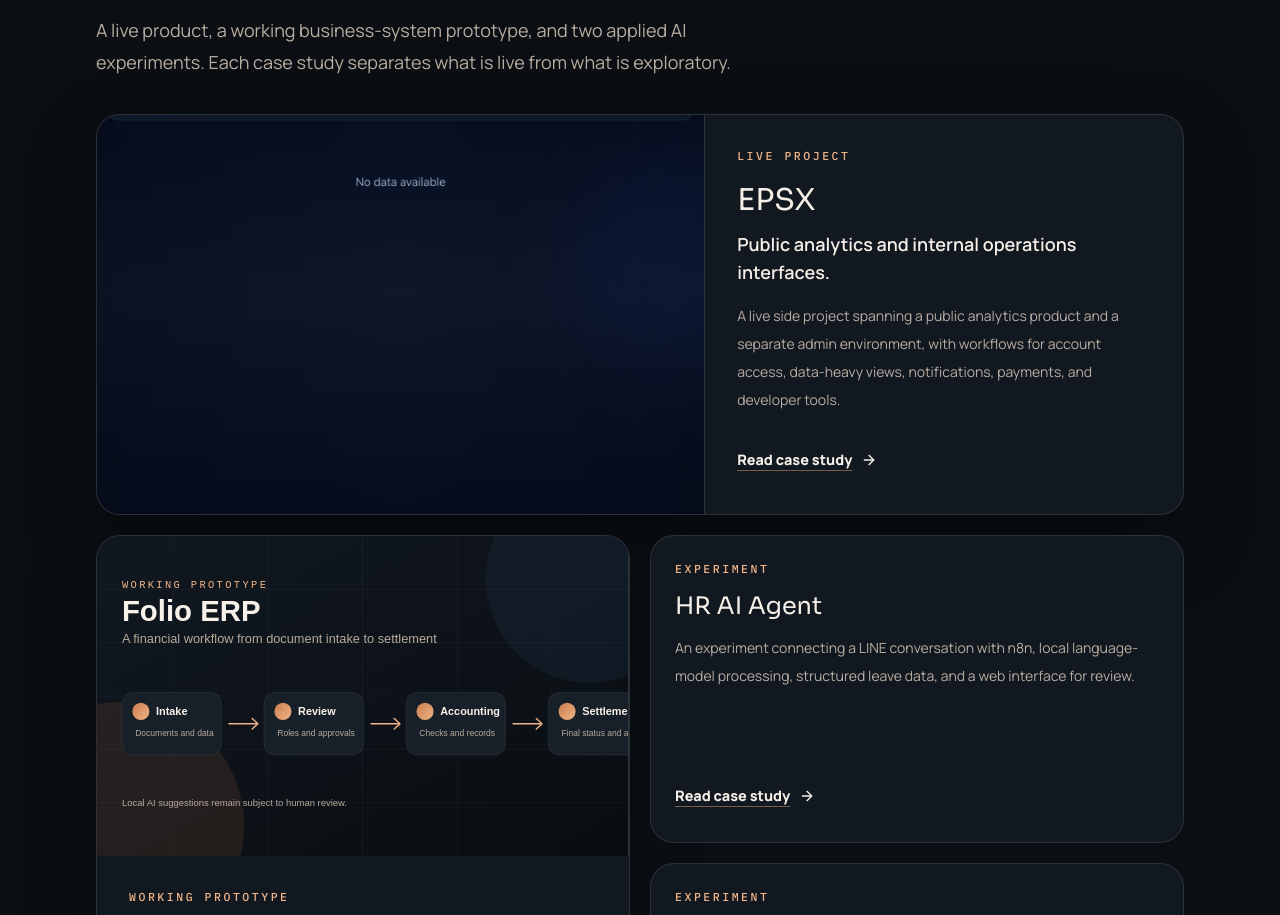
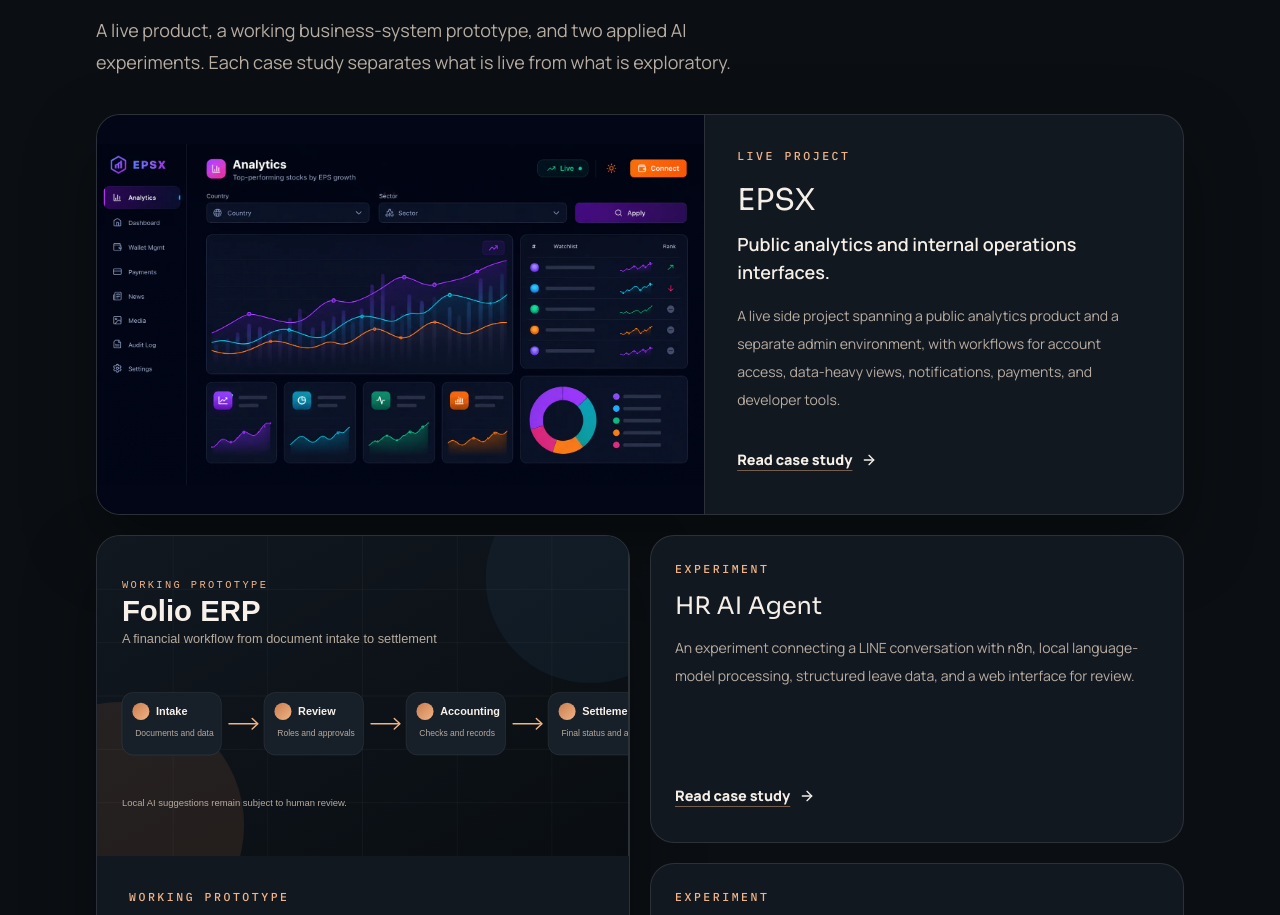
Before and after one commit to fluke-jesadakorn/jesadakorn, a Next.js app: page / in a window 1280 px wide. Shown: the part 1669-2584 px from the top of the page. Built offline with nearby package versions, Linux system fonts and the light colour scheme.

Commit message:
Refresh EPSX project artwork

```diff
--- a/app/page.tsx
+++ b/app/page.tsx
@@ -216,7 +216,7 @@
                     alt={project.cardImageAlt}
                     fill
                     sizes={index === 0 ? "(max-width: 1024px) 100vw, 640px" : "(max-width: 1024px) 100vw, 540px"}
-                    className="object-cover"
+                    className={index === 0 ? "bg-[#020617] object-contain" : "object-cover"}
                   />
                 </div>
                 <div className="flex flex-col p-6 sm:p-8">
--- a/app/work/[slug]/page.tsx
+++ b/app/work/[slug]/page.tsx
@@ -237,7 +237,11 @@
                         alt={screenshot.alt}
                         fill
                         sizes={index === 0 ? "(max-width: 1024px) 100vw, 660px" : "(max-width: 1024px) 100vw, 330px"}
-                        className="object-cover"
+                        className={
+                          screenshot.src.endsWith("analytics-showcase.webp")
+                            ? "bg-[#020617] object-contain"
+                            : "object-cover"
+                        }
                       />
                     </div>
                     <figcaption className="border-t border-[color:var(--line)] p-4">
--- a/app/work/project-data.ts
+++ b/app/work/project-data.ts
@@ -90,8 +90,8 @@
       },
     ],
     stack: ["Next.js", "React", "Tailwind CSS", "Wagmi", "Radix UI", "React Query"],
-    cardImage: "/featured-work/epsx/frontend/analytics.jpg",
-    cardImageAlt: "EPSX analytics interface with rankings and filters",
+    cardImage: "/featured-work/epsx/analytics-showcase.webp",
+    cardImageAlt: "EPSX analytics dashboard with filters, charts, and watchlist panels",
     links: [
       {
         label: "Repository",
@@ -123,28 +123,10 @@
         stack: ["Next.js", "React", "Tailwind CSS", "RainbowKit", "Wagmi", "React Query"],
         screenshots: [
           {
-            src: "/featured-work/epsx/frontend/home.jpg",
-            alt: "EPSX public homepage",
-            title: "Landing and product framing",
-            detail: "Product overview, pricing, and account entry points.",
-          },
-          {
-            src: "/featured-work/epsx/frontend/analytics.jpg",
-            alt: "EPSX analytics workspace",
+            src: "/featured-work/epsx/analytics-showcase.webp",
+            alt: "EPSX analytics dashboard with filters, charts, and watchlist panels",
             title: "Analytics workspace",
-            detail: "Filtering, ranking, access states, and table interaction.",
-          },
-          {
-            src: "/featured-work/epsx/frontend/portfolio.jpg",
-            alt: "EPSX portfolio tracking interface",
-            title: "Portfolio tracking",
-            detail: "Watchlist-focused flows with status and monitoring cues.",
-          },
-          {
-            src: "/featured-work/epsx/frontend/developer.jpg",
-            alt: "EPSX developer portal",
-            title: "Developer tools",
-            detail: "API access, key lifecycle, and usage views.",
+            detail: "Filtering, comparative charts, watchlist signals, and data-dense interaction.",
           },
         ],
       },
```
Also changed, not shown: public/featured-work/epsx/analytics-showcase.webp (added).
